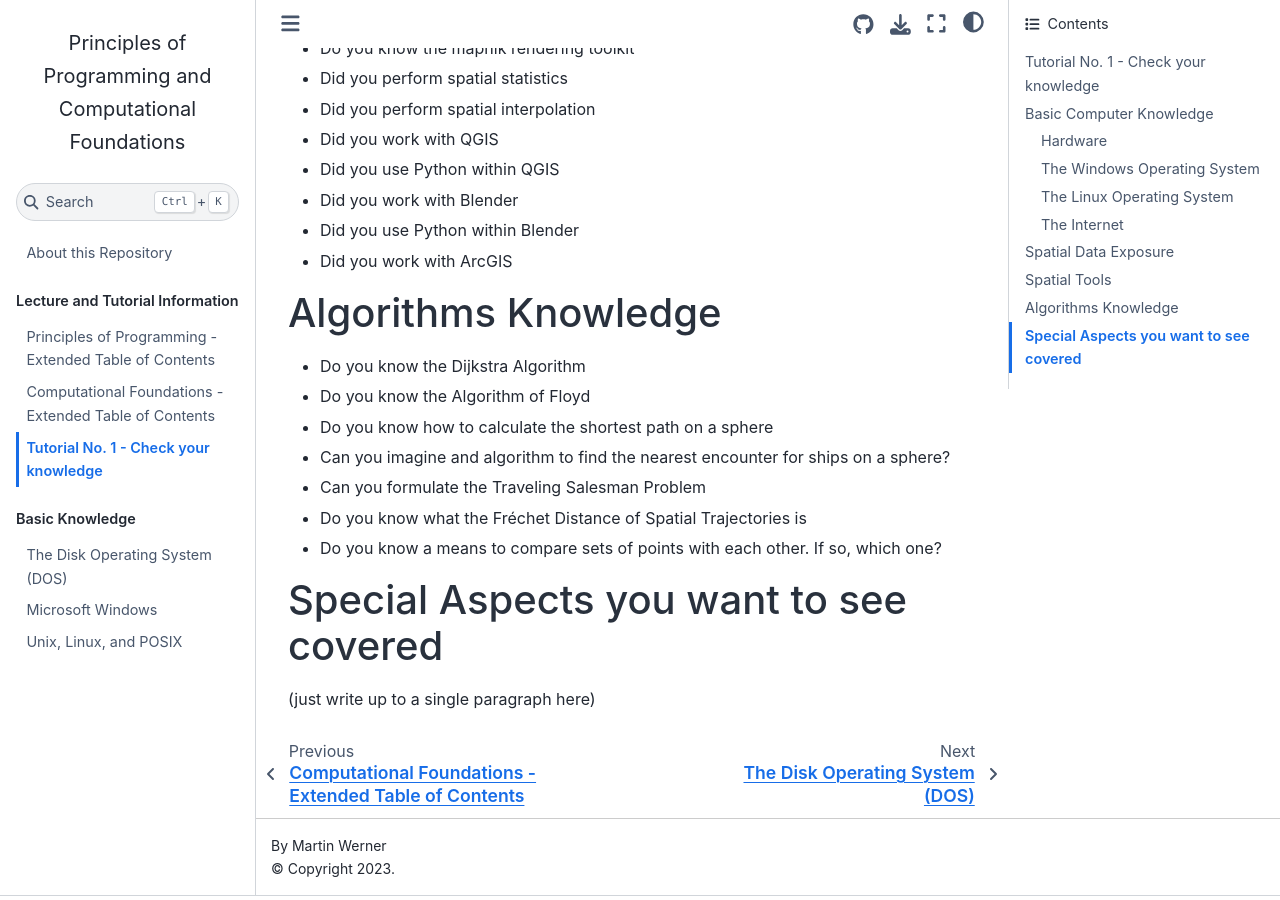
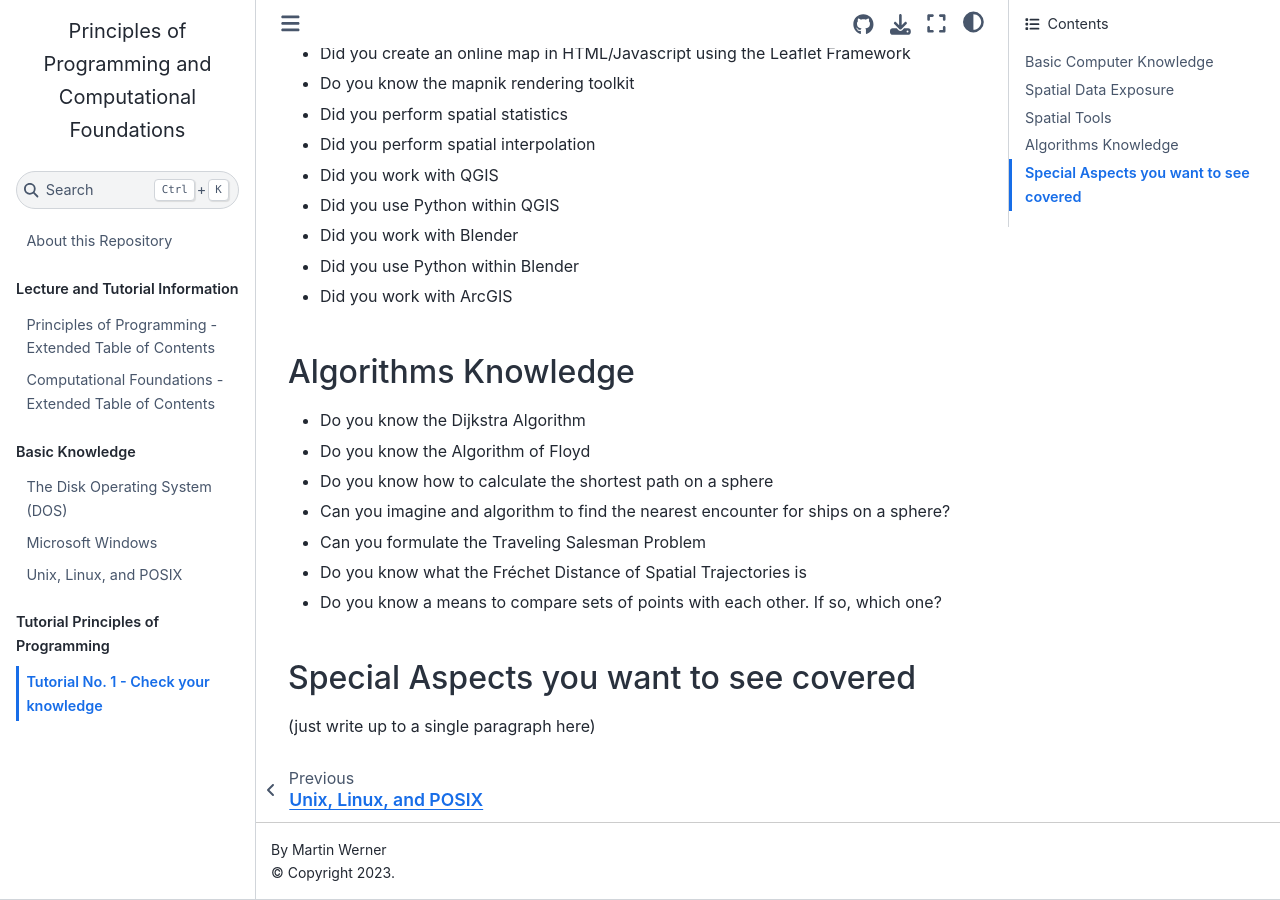
Before and after one commit to tum-bgd/programming-scripts, a Jupyter Book: the page built from book/unit01_tasks.md, in a window 1280 px wide and 900 px high, scrolled down 1778 px. Built offline with Jupyter Book 1.0.4 settings and Sphinx 7.4.7 and the Sphinx Book theme 1.1.4, drawn with Linux system fonts in a browser that asks for light colours; pages that are not in the unit, such as notebooks, are missing from menus.

Commit message:
Some changes ;-)

```diff
--- a/book/_toc.yml
+++ b/book/_toc.yml
@@ -8,10 +8,20 @@ parts:
     chapters:
     - file: etoc_principlesofprogramming
     - file: etoc_compfound
-    - file: unit01_lecture
-    - file: unit01_tasks
   - caption: Basic Knowledge
     chapters:
     - file: basics/mswindows/dos
     - file: basics/mswindows/windows
     - file: basics/unix/unix
+    - file: imperative_programming
+    - file: cppintro
+  - caption: Python (only Principles of Programming)
+    chapters:
+    - file: Python_basics
+  - caption: Tutorial Principles of Programming
+    chapters:
+    - file: unit01_tasks
+  - caption: Libraries and Stories
+    chapters:
+    - file: libraries_happly
+    - file: libraries_happly_boostgeometry
--- a/book/unit01_tasks.md
+++ b/book/unit01_tasks.md
@@ -3,25 +3,25 @@
 
 Answer the following questions with yes or no:
 
-# Basic Computer Knowledge
-## Hardware
+## Basic Computer Knowledge
+### Hardware
 - Do you know how disk (block devices) can be cut into partitions
 - Do you know what the role of the Basic Input Output System (BIOS) is in starting up your computer
 - What is the MBR
 - Did you replace a component of your computer yourself (e.g., a drive, a harddisk, the graphics card)
 - Did you build a computer from scratch (starting with the mainboard, adding memory and CPU, etc.)
 
-## The Windows Operating System
+### The Windows Operating System
 - Did you already install a Windows operating system to a computer
 
-## The Linux Operating System
+### The Linux Operating System
 
 - Have you used a Linux computer
 - Have you installed a Linux computer (or virtual machine running Linux)
 - Did you rent a Linux-based virtual server
 - Did you write a program dedicated for running on a Linux computer
 
-## The Internet
+### The Internet
 - Did you use a web browser
 - Did you use a command line tool for accessing the web (wget, curl,...)
 - Do you know the inner workings of at least one text-based Internet protocol like SMTP, POP3, or FTP
@@ -31,7 +31,7 @@ Answer the following questions with yes or no:
 - Did you use web service
 
 
-# Spatial Data Exposure
+## Spatial Data Exposure
 - Do you have experience with geospatial simple feature data?
 - Do you have experience with point clouds
 - Do you have experience with OpenStreetMap data
@@ -45,7 +45,7 @@ Answer the following questions with yes or no:
 - Are you able to reproject a GeoTIFF file into another projection
 
 
-# Spatial Tools
+## Spatial Tools
 
 - Did you create an online map in HTML/Javascript using the Leaflet Framework
 - Do you know the mapnik rendering toolkit
@@ -58,7 +58,7 @@ Answer the following questions with yes or no:
 - Did you work with ArcGIS
 
 
-# Algorithms Knowledge
+## Algorithms Knowledge
 
 - Do you know the Dijkstra Algorithm
 - Do you know the Algorithm of Floyd
@@ -68,6 +68,6 @@ Answer the following questions with yes or no:
 - Do you know what the Fréchet Distance of Spatial Trajectories is
 - Do you know a means to compare sets of points with each other. If so, which one?
 
-# Special Aspects you want to see covered
+## Special Aspects you want to see covered
 
 (just write up to a single paragraph here)
```
Also changed, not shown: book/basics/mswindows/windows.md (+1 -1 lines), book/etoc_compfound.md (+11 -3 lines), book/etoc_principlesofprogramming.md (+10 -3 lines), book/intro.md (+3 -0 lines), 3 other files.
